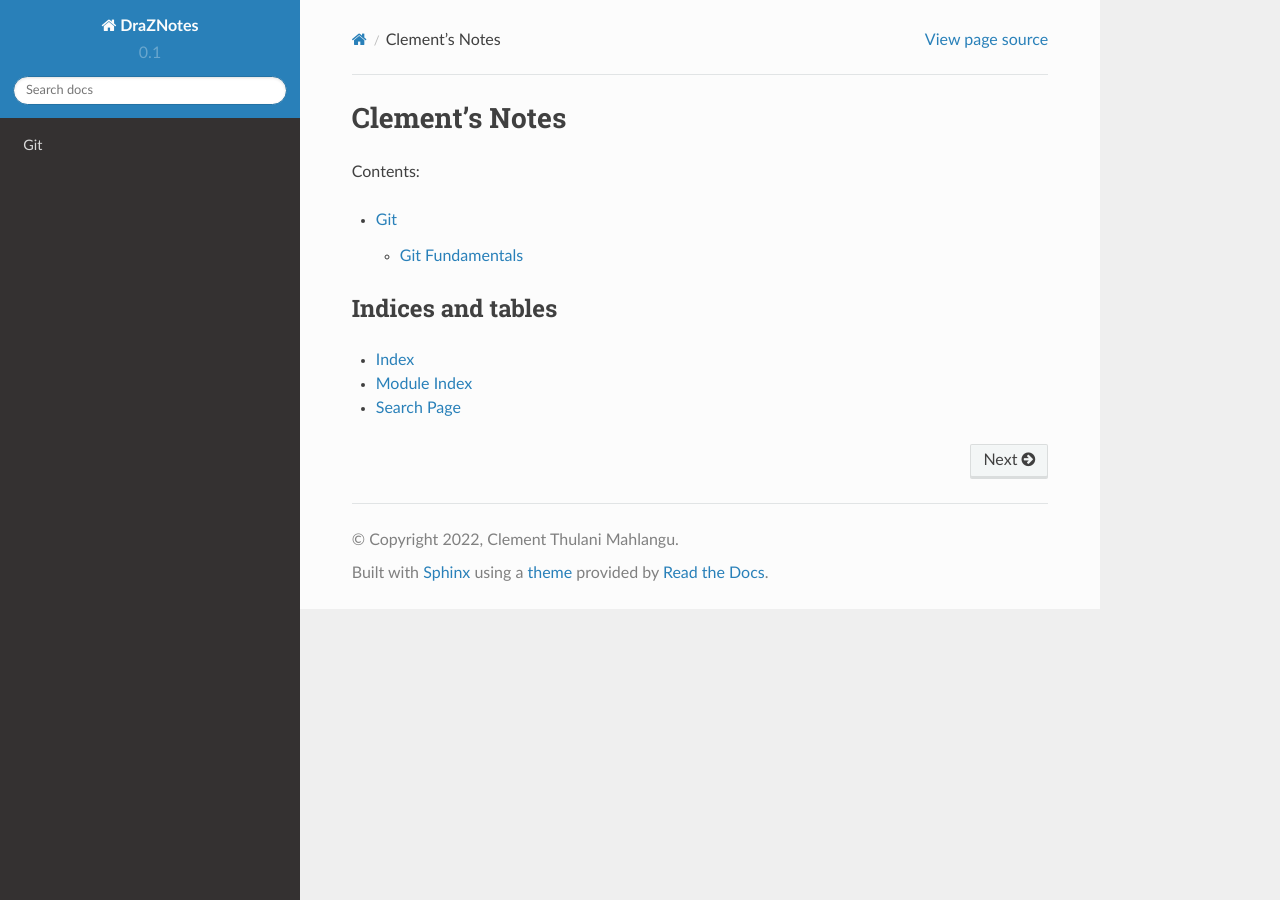
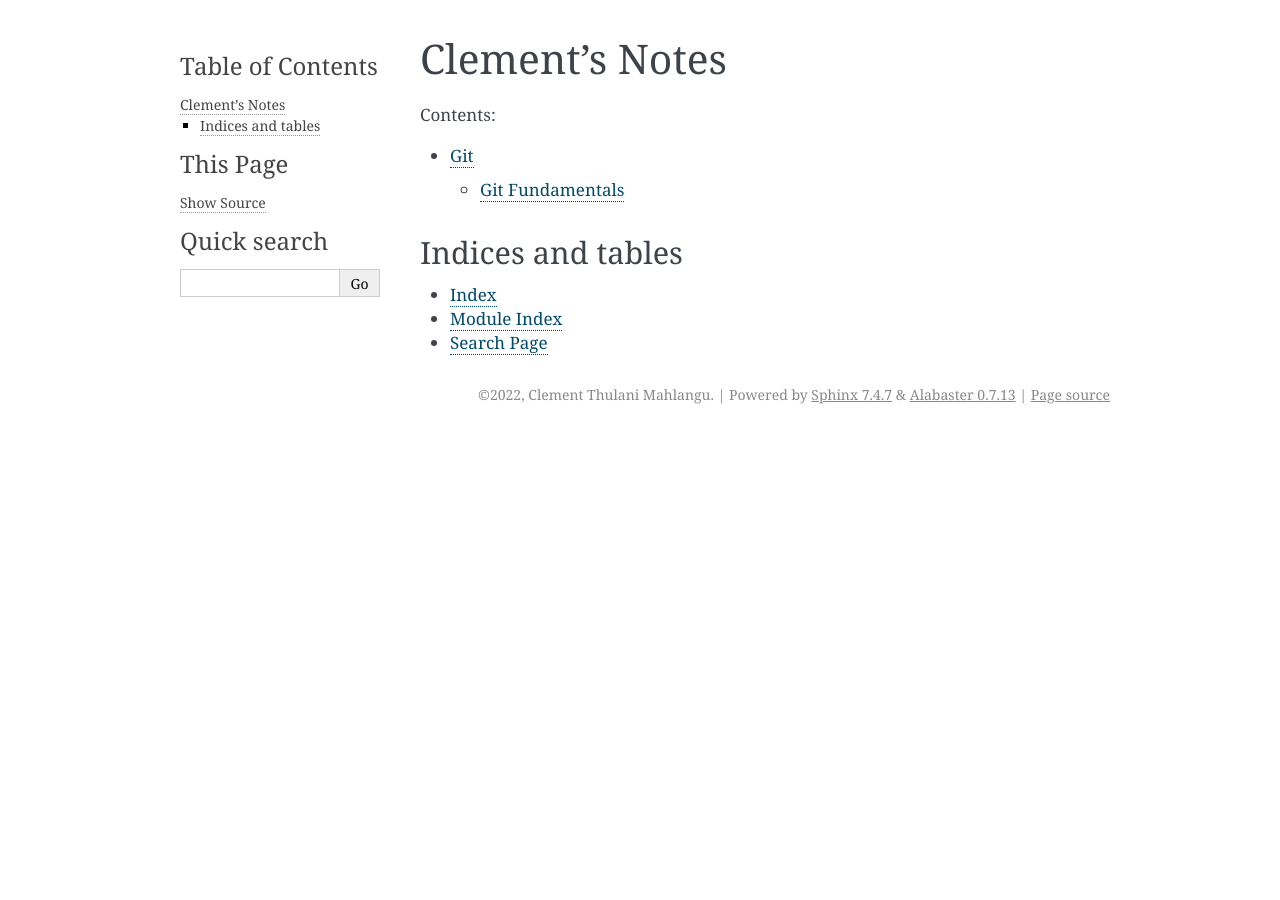
Before and after one commit to DraZoro/my_notes, a Sphinx documentation site: the page built from source/index.rst, in a window 1280 px wide. Built offline with Sphinx 7.4.7, drawn with Linux system fonts in a browser that asks for light colours.

Commit message:
Using standard theme

```diff
--- a/requirements.txt
+++ b/requirements.txt
@@ -1,4 +1,3 @@
 # This requirements are for the packages that are required to build the documents.
 
-Sphinx==5.0.2
-sphinx-rtd-theme===1.1.1
+Sphinx==6.0.0b2
--- a/source/conf.py
+++ b/source/conf.py
@@ -26,7 +26,7 @@ pygments_style = 'sphinx'
 
 # -- Options for HTML output ----------------------------------------------
 
-html_theme = 'sphinx_rtd_theme'
+html_theme = 'alabaster'
 
 #html_theme_options = {}
 
```
